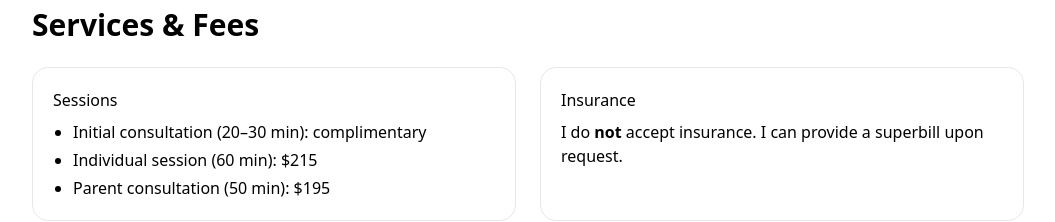
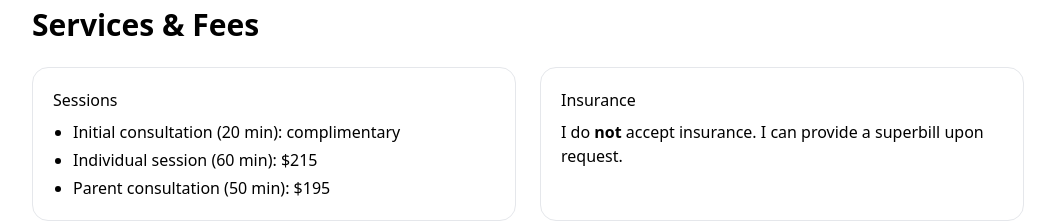
Before and after one commit to mbdiamo/therapy-site, a React (Vite) app: page / in a window 1280 px wide. Shown: the part 2280-2502 px from the top of the page, without its empty margins (112-1167 px from the left). Built offline with nearby package versions, Linux system fonts and the light colour scheme.

Commit message:
Update App.jsx

```diff
--- a/src/App.jsx
+++ b/src/App.jsx
@@ -156,7 +156,7 @@ export default function App() {
           <div className="rounded-2xl border p-5">
             <h3 className="font-medium mb-2">Sessions</h3>
             <ul className="list-disc ml-5 space-y-1">
-              <li>Initial consultation (20–30 min): complimentary</li>
+              <li>Initial consultation (20 min): complimentary</li>
               <li>Individual session (60 min): $215</li>
               <li>Parent consultation (50 min): $195</li>
             </ul>
```
